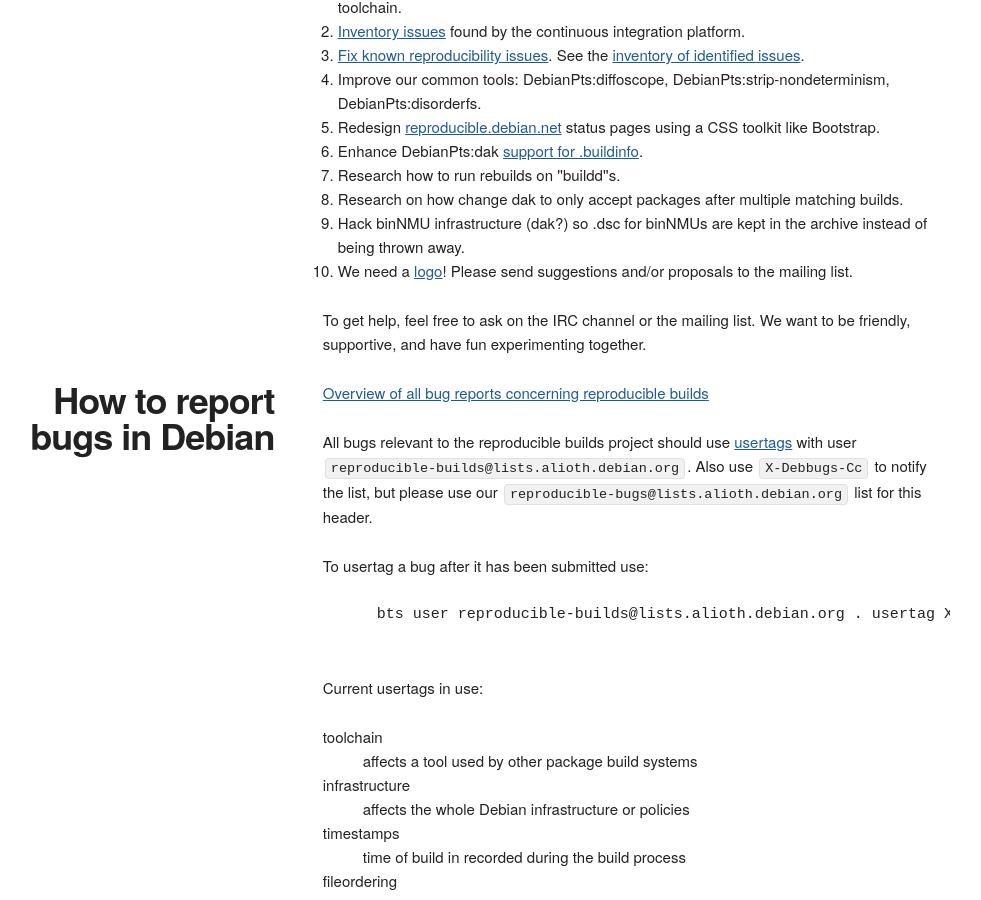
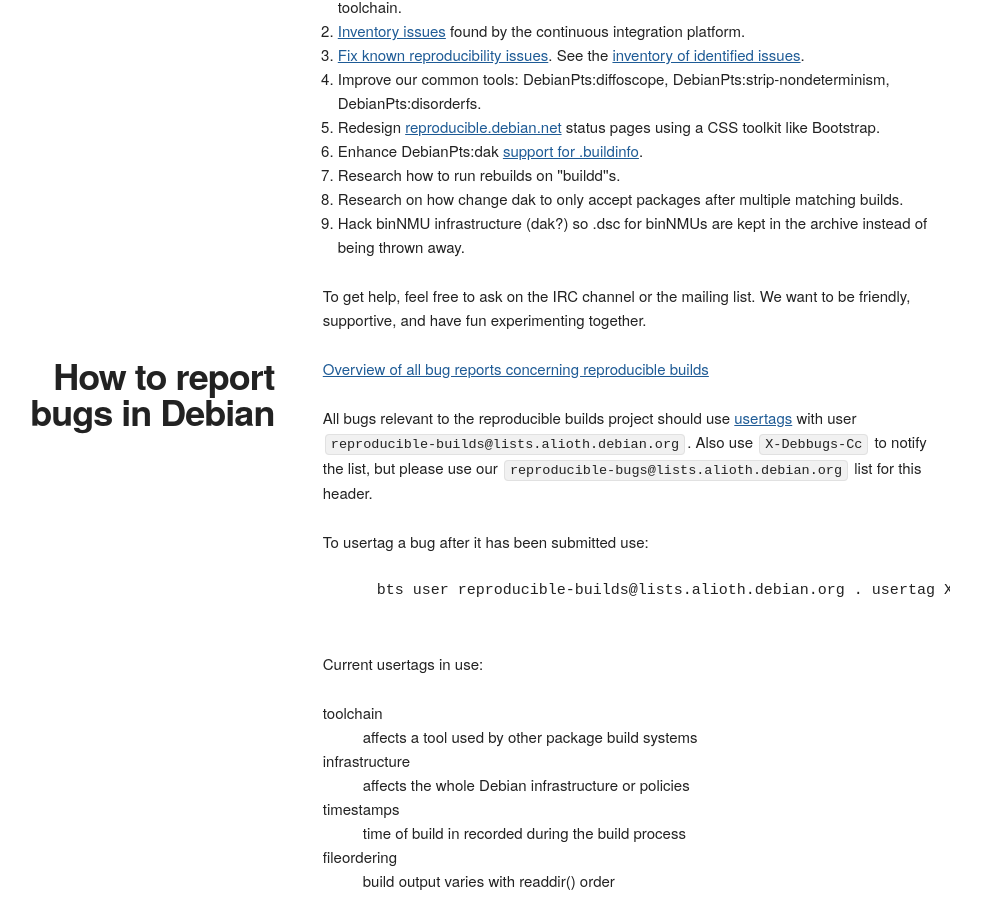
Before and after one commit to prototypefund/reproducible-website, a Jekyll site: the page built from contribute.html, in a window 1280 px wide and 900 px high, scrolled down 639 px. Shown: the whole window, without its empty margins (170-1151 px from the left). Built offline with Jekyll 4.4.1, drawn with Linux system fonts in a browser that asks for light colours; some web fonts are replaced.

Commit message:
contribute: No longer need a logo, we have one!

```diff
--- a/contribute.html
+++ b/contribute.html
@@ -49,7 +49,6 @@
        <li>Research how to run rebuilds on ''buildd''s.</li>
        <li>Research on how change dak to only accept packages after multiple matching builds.</li>
        <li>Hack binNMU infrastructure (dak?) so .dsc for binNMUs are kept in the archive instead of being thrown away.</li>
-       <li>We need a <a href="https://wiki.debian.org/ReproducibleBuilds/Logo">logo</a>! Please send suggestions and/or proposals to the mailing list.</li>
     </ol>
 
     <p>
```
